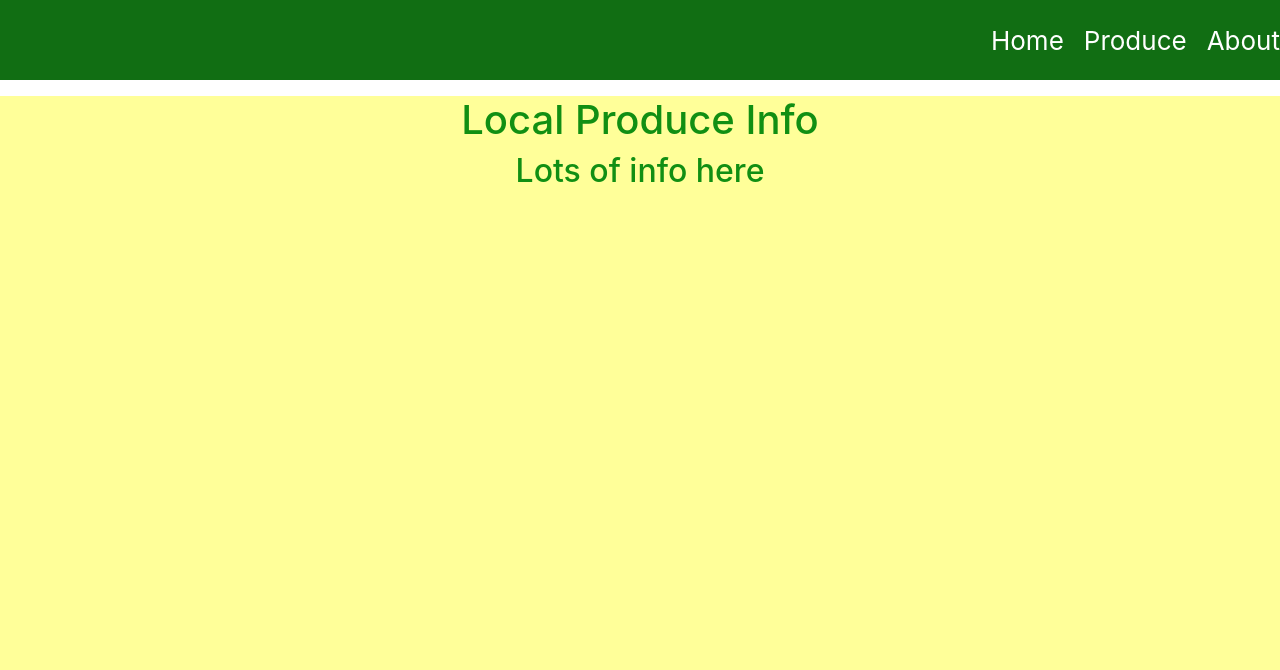
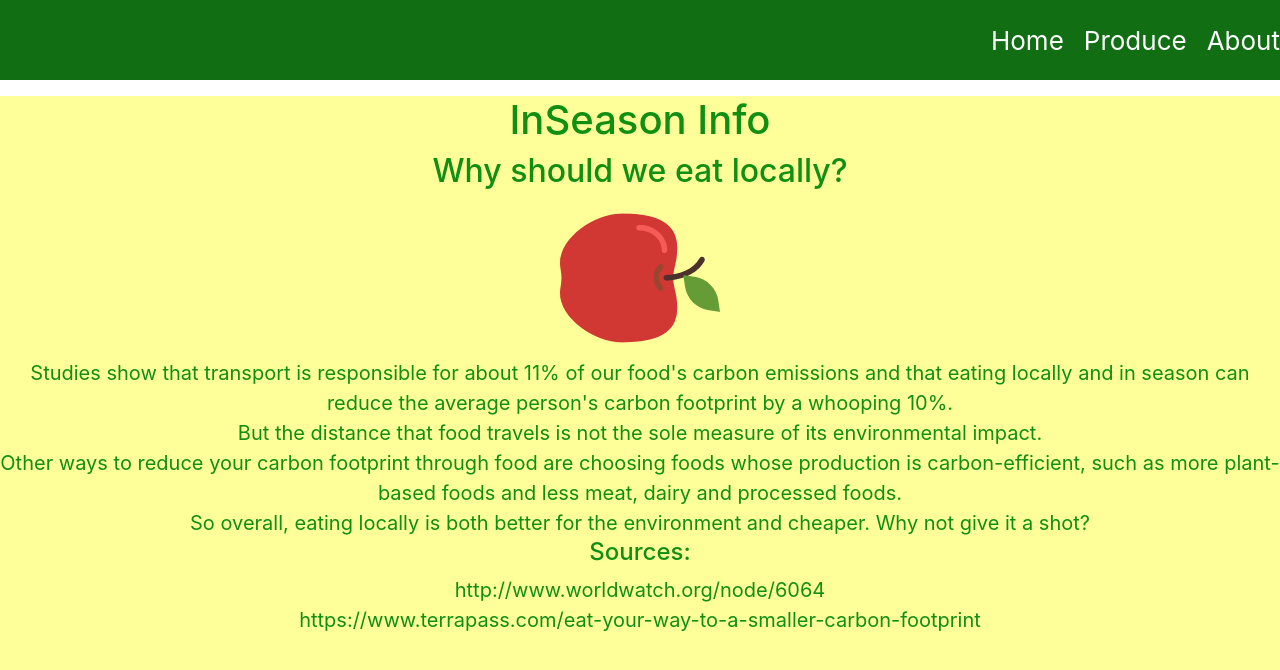
Before and after one commit to hackingforhumanitywarp/inseason, a React (Create React App) app: page /about in a window 1280 px wide. Shown: the top 670 px of the page. Built offline with nearby package versions, Linux system fonts and the light colour scheme.

Commit message:
changed info page

```diff
--- a/src/Info.js
+++ b/src/Info.js
@@ -1,12 +1,27 @@
 import React from 'react';
+import logo from './logo.svg';
 
 class Info extends React.Component {
     render() {
         return (
             <div className="App">
                 <header className="App-header">
-                    <h1>Local Produce Info</h1>
-                    <h2>Lots of info here</h2>
+                    <h1>InSeason Info</h1>
+                    <h2>Why should we eat locally?</h2>
+                    <img src={logo} className="App-logo" alt="logo" />
+                    <body>Studies show that transport is responsible for about 11% of our food's
+                    carbon emissions and that eating locally and in season can reduce the
+                    average person's carbon footprint by a whooping 10%.</body>
+                    <body>But the distance that food travels is not the sole measure of its environmental
+                    impact.</body>
+                    <body>Other ways to reduce your carbon footprint through food are choosing foods
+                    whose production is carbon-efficient, such as more plant-based foods
+                    and less meat, dairy and processed foods.</body>
+                    <body>So overall, eating locally is both better for the environment and cheaper.
+                    Why not give it a shot?</body>
+                    <h4>Sources:</h4>
+                    <body>http://www.worldwatch.org/node/6064</body>
+                    <body>https://www.terrapass.com/eat-your-way-to-a-smaller-carbon-footprint</body>
                 </header>
             </div>
         );
```
